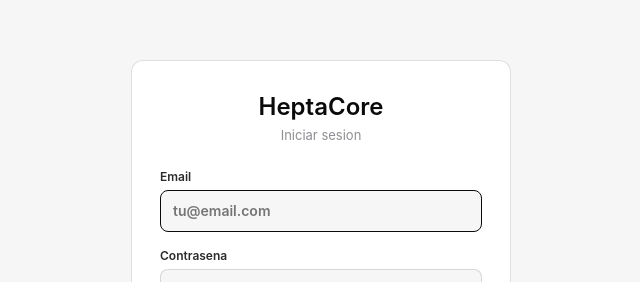
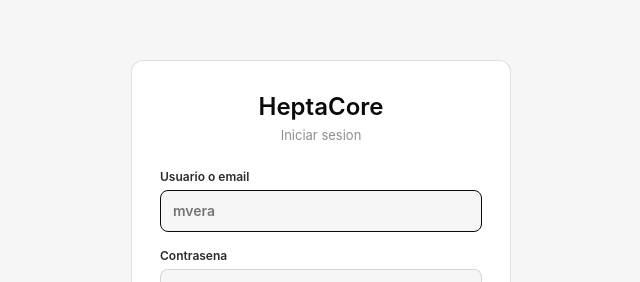
Before and after one commit to Cerberux77/HeptaCore, a Next.js app in the folder apps/web/: page /login in a window 1280 px wide. Shown: the part 168-450 px from the top of the page, without its empty margins (319-959 px from the left). Built offline with nearby package versions, Linux system fonts and the light colour scheme.

Commit message:
fix(auth): allow username login for seeded accounts

```diff
--- a/apps/web/app/login/page.tsx
+++ b/apps/web/app/login/page.tsx
@@ -41,15 +41,16 @@ function LoginForm() {
 
       <form onSubmit={handleSubmit} className="login-form">
         <label className="login-label">
-          Email
+          Usuario o email
           <input
-            type="email"
+            type="text"
             value={email}
             onChange={(e) => setEmail(e.target.value)}
             required
             autoFocus
             className="login-input"
-            placeholder="tu@email.com"
+            placeholder="mvera"
+            autoComplete="username"
           />
         </label>
 
@@ -62,6 +63,7 @@ function LoginForm() {
             required
             className="login-input"
             placeholder="******"
+            autoComplete="current-password"
           />
         </label>
 
```
